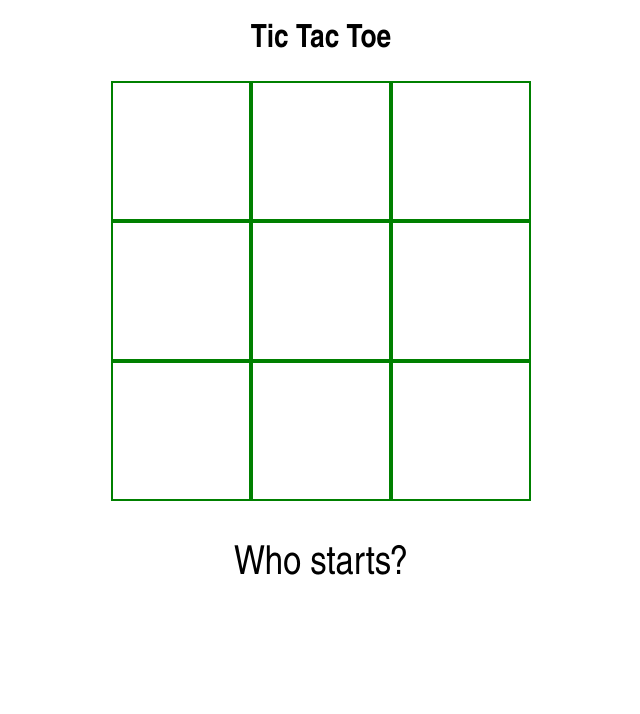
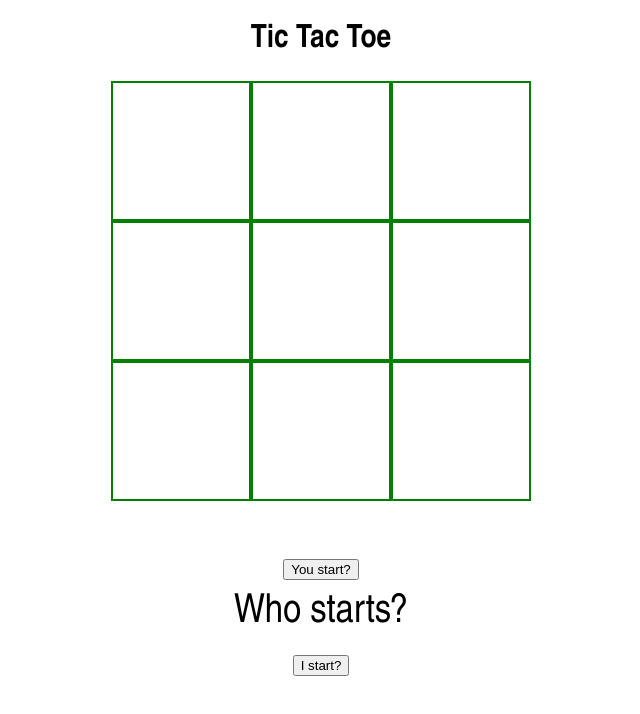
Before and after one commit to ama2488/tictactoetree, a website: page index.html in a window 1280 px wide. Shown: the whole page, without its empty margins (319-959 px from the left). Drawn offline with Linux system fonts and the light colour scheme.

Commit message:
Update index.html

```diff
--- a/index.html
+++ b/index.html
@@ -1,3 +1,4 @@
+
 <!DOCTYPE HTML>
 <html>
     <head>
@@ -27,11 +28,17 @@
 
             <div class = 'control'>
                 <!-- div.intial displays the starting controls -->
+                <div>
+
+                    <button class='button1'> You start? </button>
+                </div>
                 <div class = 'intial'>
 
-                    <div class=''> Who starts? </div>
+                    <div class='who-starts'> Who starts? </div>
                 </div>
-
+                <div>
+                    <button class='button2'> I start? </button>
+                </div>
                 <!-- div.ingame displays in-game messages and controls -->
                 <div class = 'ingame' id="human">It's your turn ...</div>
                 <div class = 'ingame' id="ai">
```
